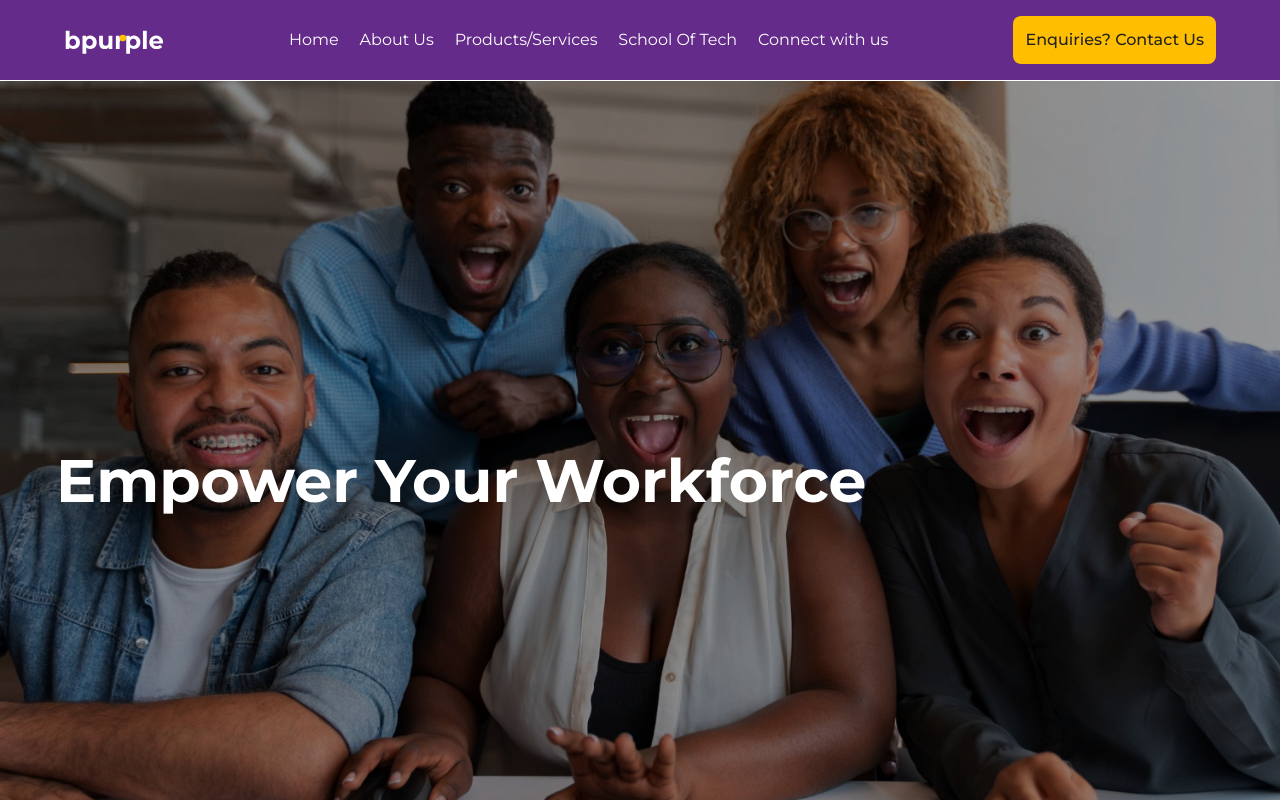
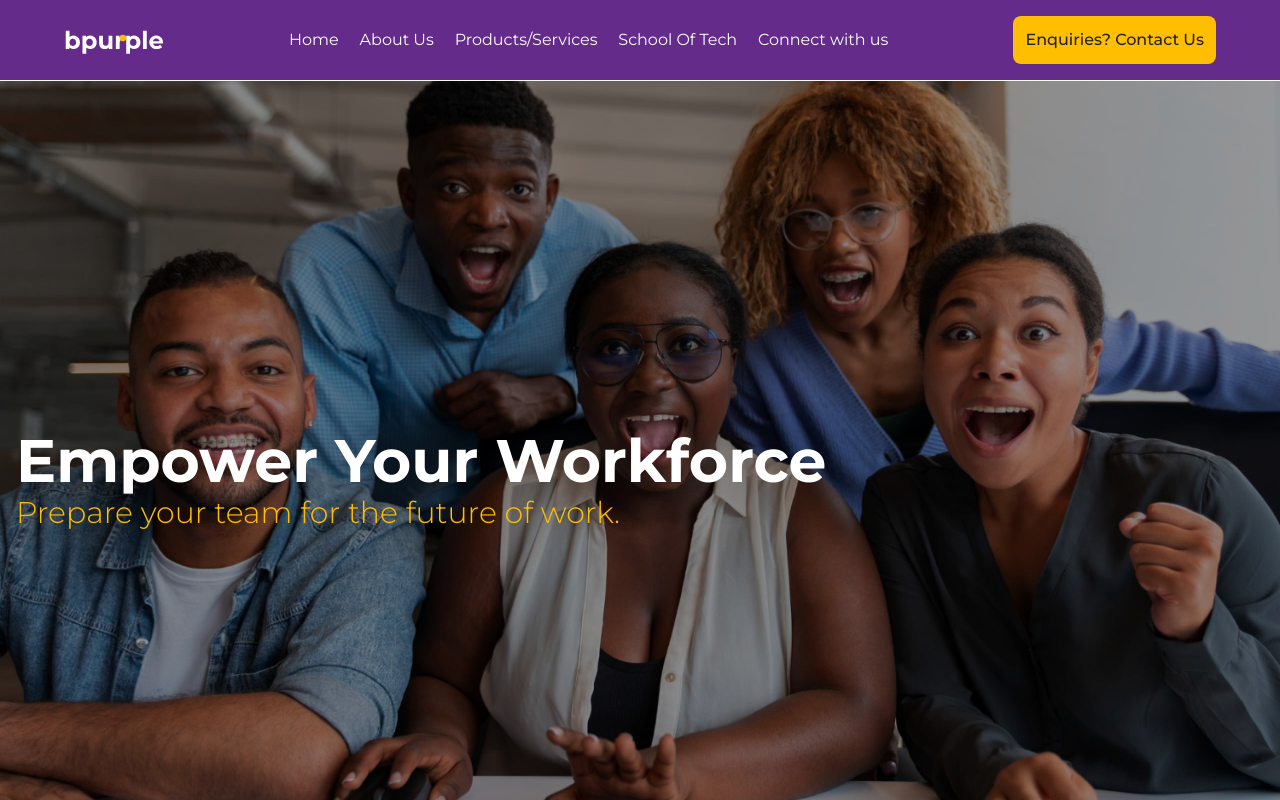
Before and after one commit to BpurpleHq/bpurplehq-web, a Next.js app: page / in a window 1280 px wide. Shown: the top 800 px of the page. Built offline with nearby package versions, Linux system fonts and the light colour scheme.

Commit message:
new updates

```diff
--- a/components/Banner.tsx
+++ b/components/Banner.tsx
@@ -11,9 +11,21 @@ import { Pagination, Autoplay } from 'swiper/modules';
 
 const Banner = () => {
   const sliderContent = [
-    { title: "Transform - Innovate - Lead!!"},
-    { title: "Empower Your Workforce"},
-    { title: "Discover Tailored Solutions"},
+    {
+      title: "Transform Your Business Today",
+      subtitle: "Innovative solutions tailored to accelerate your growth.",
+
+    },
+    {
+      title: "Empower Your Workforce",
+      subtitle: "Prepare your team for the future of work.",
+
+    },
+    {
+      title: "Discover Tailored Solutions",
+      subtitle: "Optimize your processes with cutting-edge technology.",
+
+    },
   ];
 
   return (
@@ -36,11 +48,15 @@ const Banner = () => {
                 className="w-full h-full"
               />
 
-              <div className="absolute top-1/2 left-4 transform -translate-y-1/2 text-white z-10">
-
-                <h1 className="text-2xl md:text-4xl lg:text-6xl font-bold ml-10 text-white">
+               <div className="absolute top-1/2 left-4 transform -translate-y-1/2 text-white z-10">
+                {/* Title */}
+                <h1 className="text-2xl md:text-4xl lg:text-6xl font-bold">
                   {sliderContent[index]?.title}
                 </h1>
+                {/* Subtitle */}
+                <p className="mt-1 text-sm md:text-lg lg:text-3xl font-light text-secondary">
+                  {sliderContent[index]?.subtitle}
+                </p>
 
                    {/*  <CustomButton
           title='Explore Now'
```
